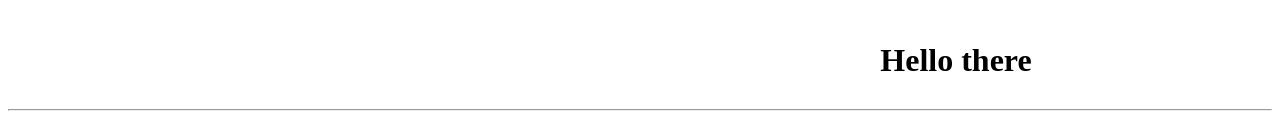
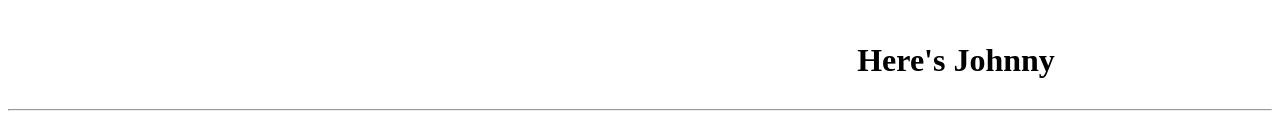
Before and after one commit to niclaspa/riddle-master, an Angular app: page /game in a window 1280 px wide. Shown: the part 347-479 px from the top of the page. Built offline with nearby package versions, Linux system fonts and the light colour scheme.

Commit message:
pass computer players to duel

```diff
--- a/src/app/computer-player.ts
+++ b/src/app/computer-player.ts
@@ -1,4 +1,5 @@
 export class ComputerPlayer {
   id: number;
   knownRiddles: number[];
+  name: string;
 }
--- a/src/app/duel/duel.component.html
+++ b/src/app/duel/duel.component.html
@@ -11,7 +11,7 @@
                 <img src="https://api.adorable.io/avatars/200/williama.png"/>
                 <span class="score">3</span>
         </div>
-        <h1>Hello there</h1>
+        <h1>{{this.opponentMessage}}</h1>
     </div>
 </div>
 
--- a/src/app/duel/duel.component.ts
+++ b/src/app/duel/duel.component.ts
@@ -1,6 +1,7 @@
-import { Component, OnInit } from '@angular/core';
+import { Component, OnInit, Input } from '@angular/core';
 import { RiddleService } from '../riddle.service';
 import { Riddle } from '../riddle';
+import { ComputerPlayer } from '../computer-player';
 
 @Component({
   selector: 'app-duel',
@@ -9,14 +10,18 @@ import { Riddle } from '../riddle';
 })
 export class DuelComponent implements OnInit {
 
+  @Input() opponent: ComputerPlayer;
+
   riddles: Riddle[];
   currentRiddle: Riddle;
   playerMessage: string;
+  opponentMessage: string;
 
   constructor(public riddleService: RiddleService) { }
 
   ngOnInit(): void {
     this.riddles = this.riddleService.getRiddles();
+    this.opponentMessage = 'Here\'s ' + this.opponent.name;
   }
 
   onClick(e) {
--- a/src/app/game/game.component.html
+++ b/src/app/game/game.component.html
@@ -1 +1,3 @@
-<app-duel></app-duel>
+<app-duel
+    [opponent] = "currentOpponent">
+</app-duel>
--- a/src/app/game/game.component.ts
+++ b/src/app/game/game.component.ts
@@ -8,9 +8,19 @@ import { ComputerPlayer } from '../computer-player';
 })
 export class GameComponent implements OnInit {
 
-  computerPlayers: ComputerPlayer[] = [{ id: 1, knownRiddles:[1] }];
+  computerPlayers: ComputerPlayer[] = [
+    {
+      id: 1,
+      knownRiddles:[1],
+      name: 'Johnny'
+    }
+  ];
 
-  constructor() {}
+  currentOpponent: ComputerPlayer;
+
+  constructor() {
+    this.currentOpponent = this.computerPlayers[0];
+  }
 
   ngOnInit(): void {
   }
```
